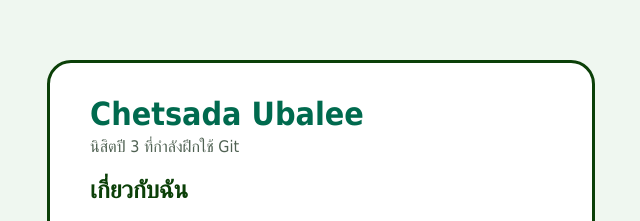
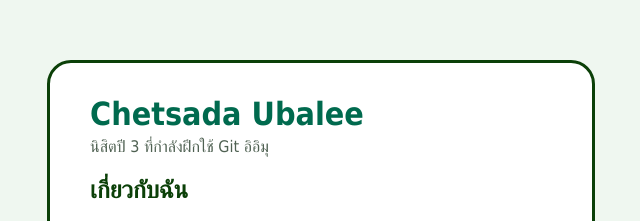
Before and after one commit to 67021545aa/my-profile, a plain HTML site: page index.html in a window 1280 px wide. Shown: the part 180-401 px from the top of the page, 319-959 px from the left. Drawn offline with Linux system fonts and the light colour scheme.

Commit message:
Change tagline

```diff
--- a/index.html
+++ b/index.html
@@ -9,7 +9,7 @@
 <body>
   <main class="card">
     <h1>Chetsada Ubalee</h1>
-    <p class="tagline">นิสิตปี 3 ที่กำลังฝึกใช้ Git</p>
+    <p class="tagline">นิสิตปี 3 ที่กำลังฝึกใช้ Git อิอิมุ</p>
 
     <h2>เกี่ยวกับฉัน</h2>
     <p>ฉันเป็นนิสิตปี 3 สาขาคอมพิวเตอร์วิทยา กำลังเรียนรู้การใช้งาน Git และ GitHub</p>
```
